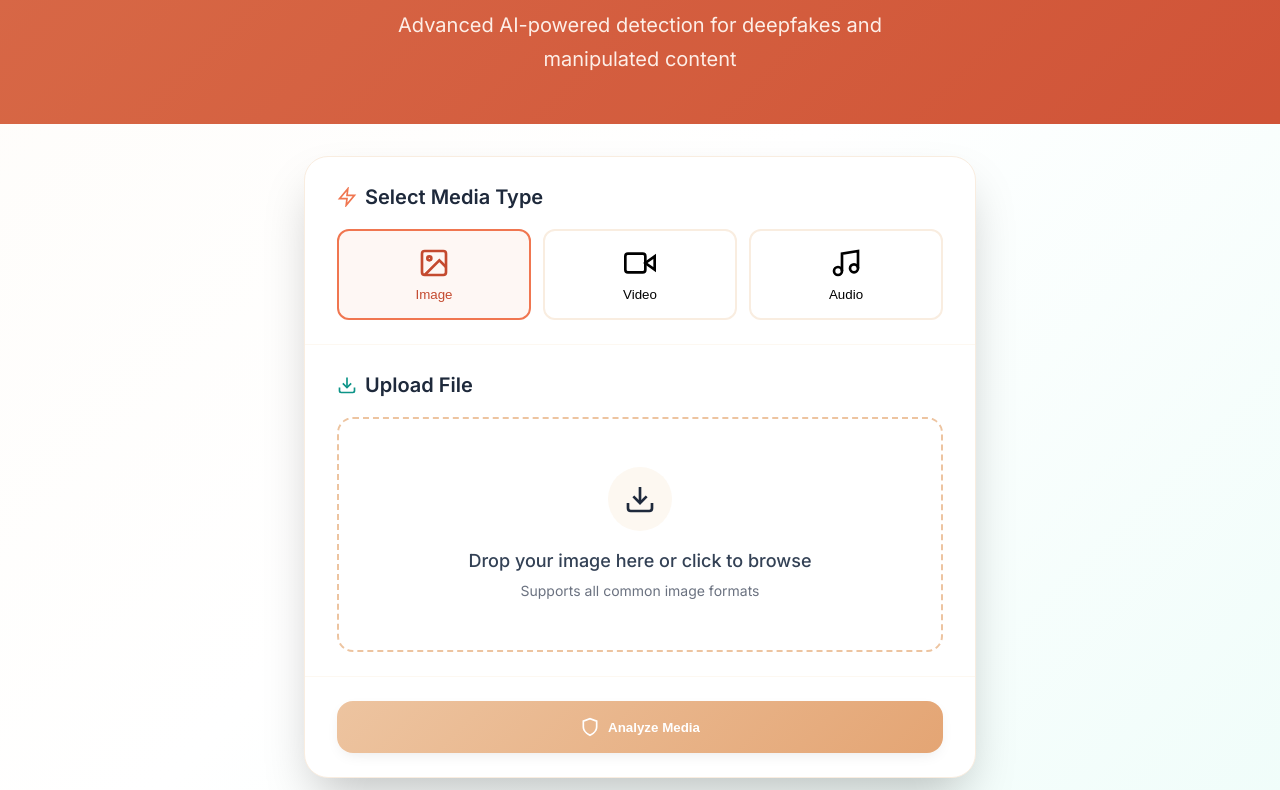
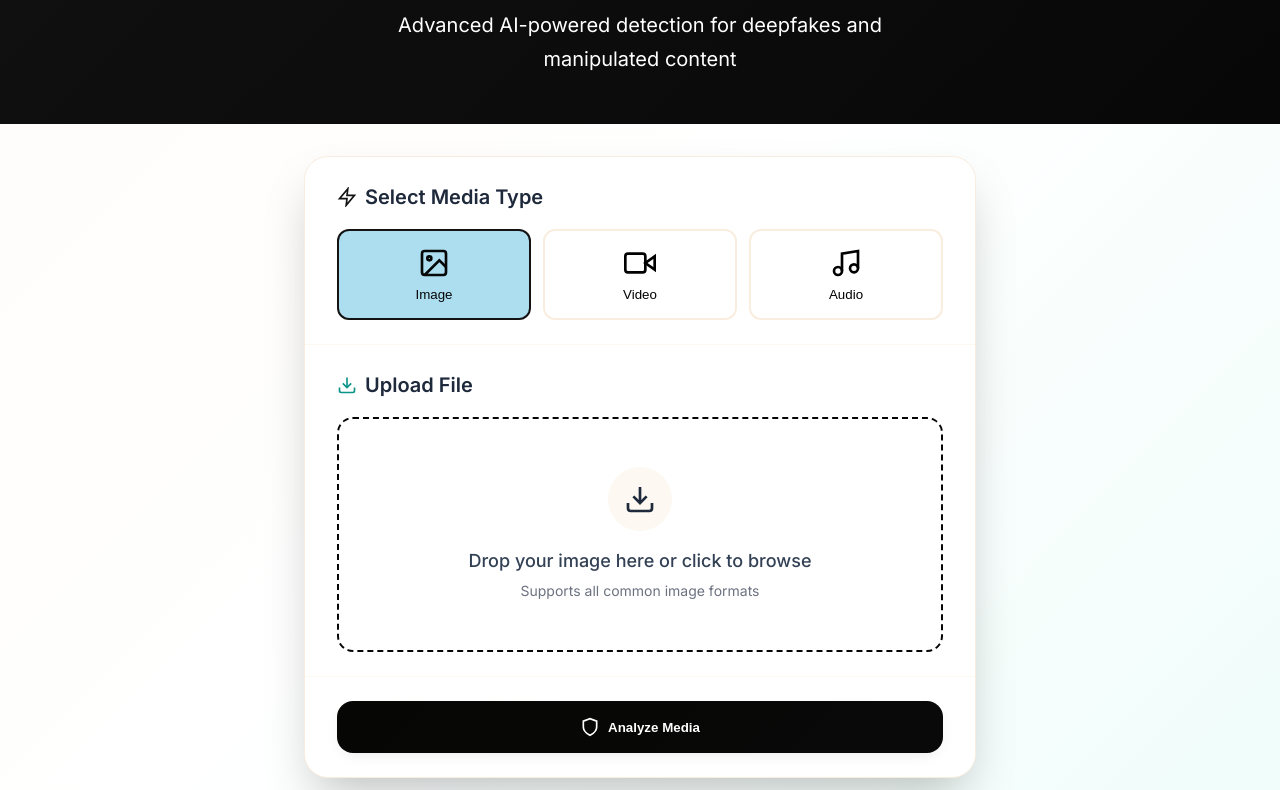
Before and after one commit to akhilprojects64/Smart-Deepfake_Detection-System, a plain HTML site: page index.html in a window 1280 px wide. Shown: the part 192-982 px from the top of the page. Drawn offline with Linux system fonts and the light colour scheme.

Commit message:
Update style.css

```diff
--- a/style.css
+++ b/style.css
@@ -7,26 +7,26 @@
 
 :root {
   /* Coral colors */
-  --coral-50: #fef7f4;
-  --coral-100: #fdeee7;
-  --coral-200: #fbd5c4;
-  --coral-300: #f8b89a;
-  --coral-400: #f49670;
-  --coral-500: #f07650;
-  --coral-600: #e85d3d;
-  --coral-700: #c44a2f;
+  --coral-50: #addef0;
+  --coral-100: #ffffff;
+  --coral-200: #131314;
+  --coral-300: #151414;
+  --coral-400: #0f0e0e;
+  --coral-500: #141313;
+  --coral-600: #090808;
+  --coral-700: #060707;
 
   /* Warm neutrals */
   --warm-50: #fefcf9;
   --warm-100: #fdf8f1;
   --warm-200: #f9ede0;
   --warm-25: #f4dcc6;
-  --warm-300: #edc4a0;
-  --warm-400: #e4a574;
+  --warm-300: #060605;
+  --warm-400: #090909;
 
   /* Teal colors */
   --teal-50: #f0fdfa;
-  --teal-100: #ccfbf1;
+  --teal-100: #ebf7f4;
   --teal-200: #99f6e4;
   --teal-300: #5eead4;
   --teal-400: #2dd4bf;
@@ -624,4 +624,22 @@ body {
   .file-details {
     padding: 0.75rem 1rem;
   }
+
+
+.footer-bottom {
+    text-align: center;
+    padding: 1.5rem 0;
+    border-top: 1px solid rgba(255, 255, 255, 0.2);
+    color: rgba(255, 255, 255, 0.8);
+    font-size: 0.9rem;
 }
+.footer-bottom {
+  position: fixed;
+  bottom: 0;
+  width: 100%;
+  text-align: center;
+  background-color: #f2f2f2;
+  padding: 10px 0;
+}
+
+}
```
